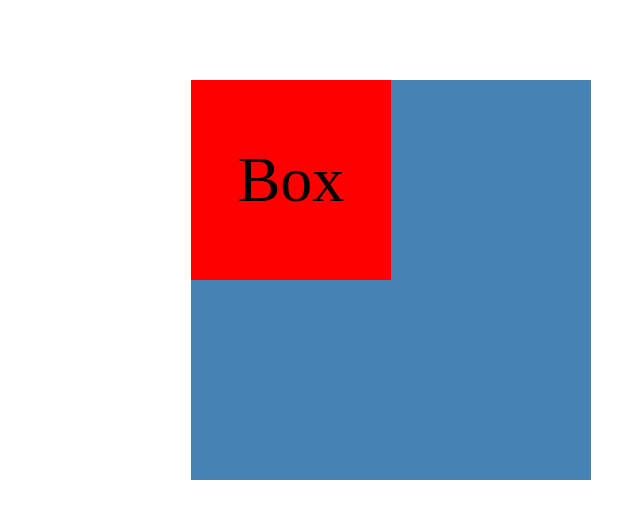
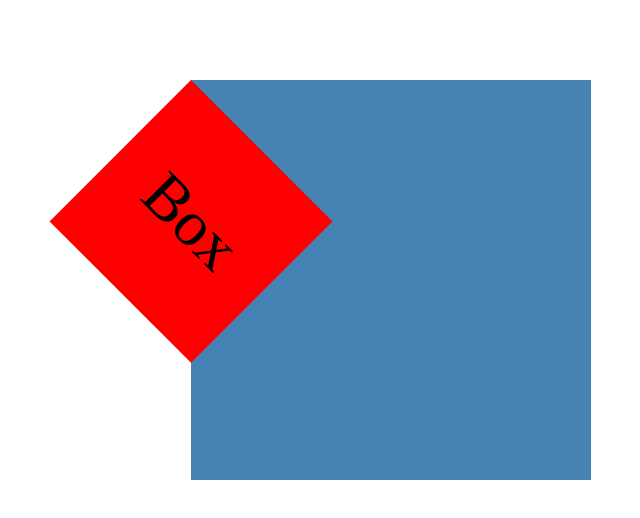
Before and after one commit to whyhimanshu/CSS, a plain HTML site: page transformProperty/index.html in a window 1280 px wide. Shown: the whole page, without its empty margins (249-889 px from the left). Drawn offline with Linux system fonts and the light colour scheme.

Commit message:
Transform-Add

```diff
--- a/transformProperty/style.css
+++ b/transformProperty/style.css
@@ -12,6 +12,9 @@
     display: flex;
     justify-content: center;
     align-items: center;
-    transform: scaleY(0.5);
-    transform: scaleZ(2);
+    /* transform: scaleY(0.5);
+    transform: scaleZ(2); */
+    /* transform: skew(0, 40deg); */
+    transform: rotate(45deg);
+    transform-origin: top left;
 }
```
